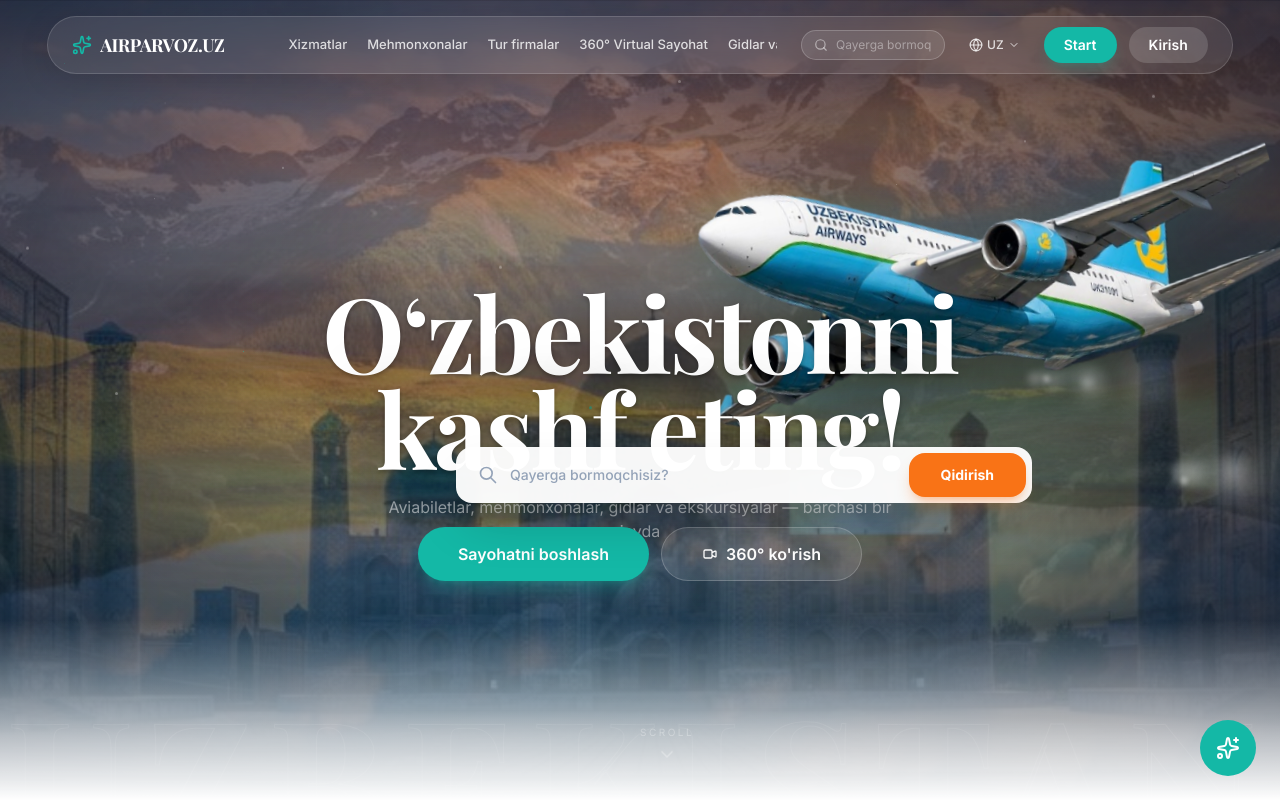
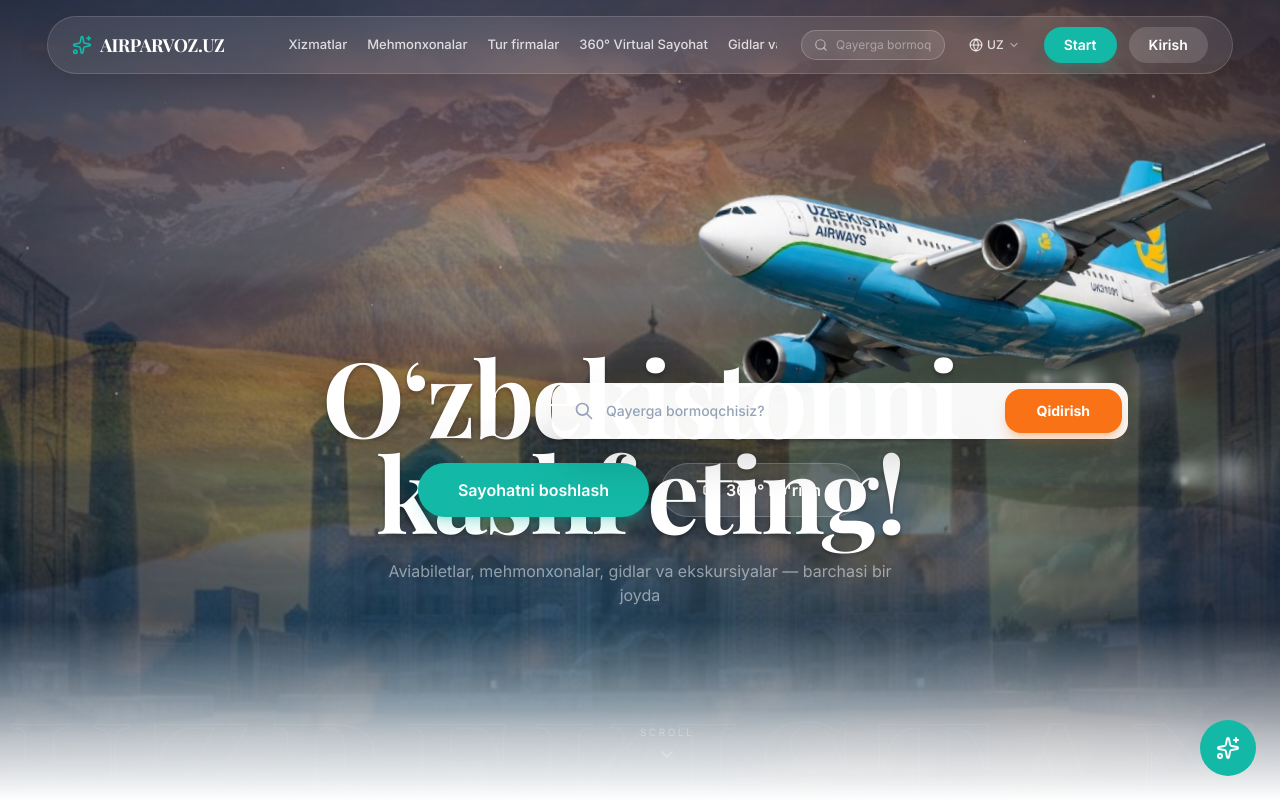
Before and after one commit to otbk-uz/airparvoz-uz, a React (Vite) app in the folder app/: page / in a window 1280 px wide. Shown: the top 800 px of the page. Built offline with nearby package versions, Linux system fonts and the light colour scheme; a web font is replaced by a local one.

Commit message:
style: precisely position search bar under plane engine

```diff
--- a/app/src/sections/Hero.tsx
+++ b/app/src/sections/Hero.tsx
@@ -377,8 +377,8 @@
         </p>
 
 
-        {/* Search Bar Wrapper - moved up to be closer under the plane */}
-        <div className="w-full flex justify-end -mt-10 lg:-mt-16 xl:-mt-24 lg:pr-32 xl:pr-56 relative z-20">
+        {/* Search Bar Wrapper - precisely positioned under the plane as per user arrow */}
+        <div className="w-full flex justify-end -mt-32 lg:-mt-44 xl:-mt-56 lg:pr-12 xl:pr-32 relative z-20">
           <div
             className="w-full max-w-xl rounded-2xl shadow-2xl p-1.5 flex flex-col sm:flex-row items-center gap-1.5"
             style={{
```
